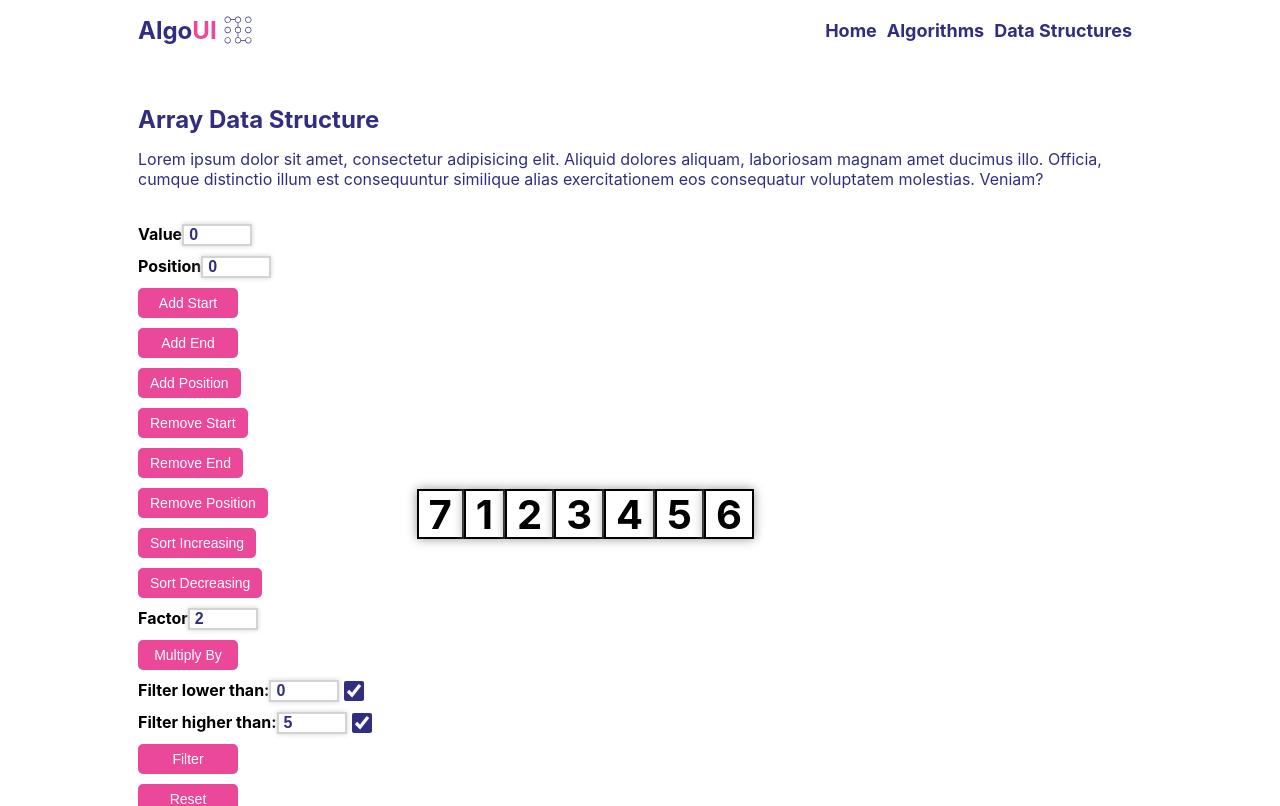
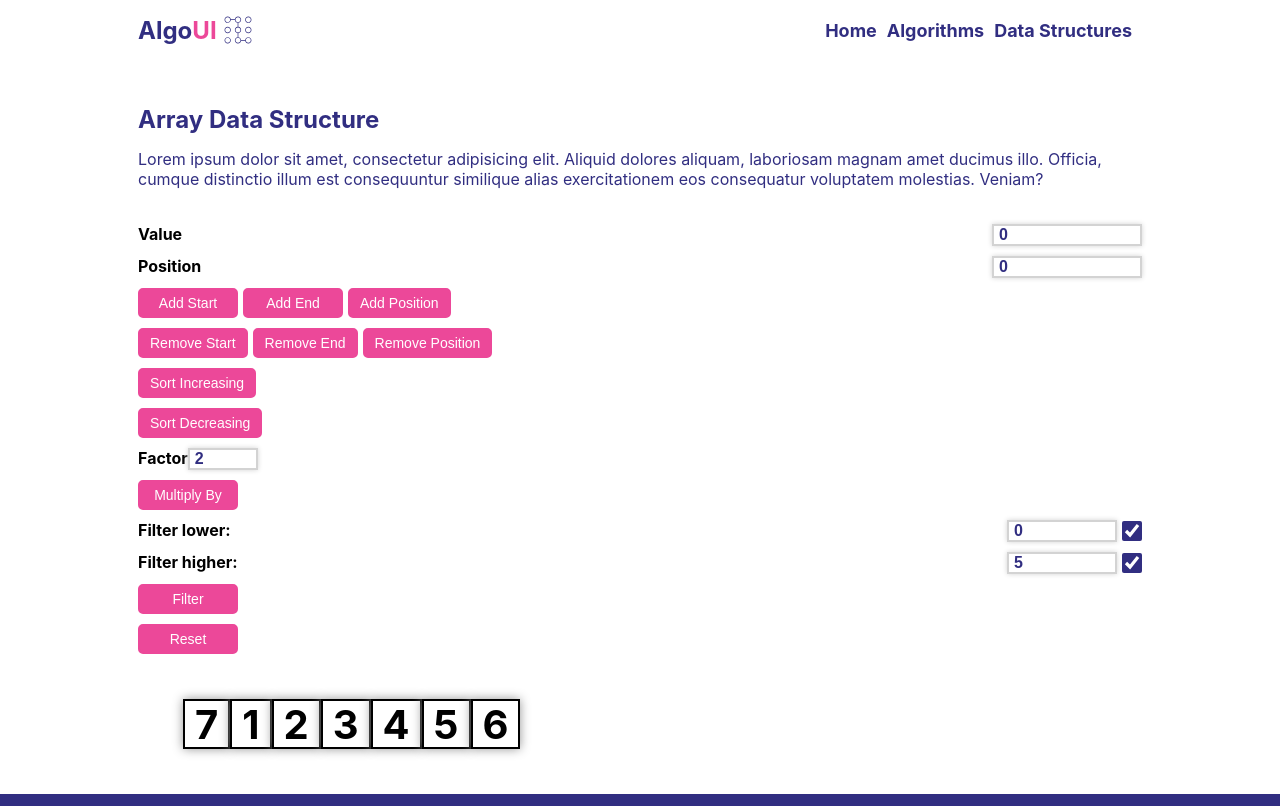
Before and after one commit to Elvissamir/Algoui, a React (Create React App) app: page /data-structures/array in a window 1280 px wide. Shown: the top 806 px of the page. Built offline with nearby package versions, Linux system fonts and the light colour scheme.

Commit message:
Add css styles for add, remove and filter Array controls

```diff
--- a/src/assets/styles/components/_section-container.scss
+++ b/src/assets/styles/components/_section-container.scss
@@ -20,6 +20,7 @@
 
     .section-action-wrapper {
         display: flex;
+        flex-direction: column;
     }
 }
 
--- a/src/assets/styles/components/dataStructures/_index.scss
+++ b/src/assets/styles/components/dataStructures/_index.scss
@@ -1 +1 @@
-@import './array-action';
+@import './array/index'
--- /dev/null
+++ b/src/assets/styles/components/dataStructures/array/_array-add-controls.scss
@@ -0,0 +1,22 @@
+.add-item-controls {
+    display: flex;
+    flex-direction: column;
+
+    .input-field {
+        justify-content: space-between;
+
+        .input-number {
+            width: 100%;
+            max-width: 150px;
+        }
+    }
+
+    .add-item-btns {
+        display: flex;
+        flex-wrap: wrap;
+
+        .action-btn {
+            margin-right: 5px;
+        }
+    }
+}
--- /dev/null
+++ b/src/assets/styles/components/dataStructures/array/_array-filter-controls.scss
@@ -0,0 +1,20 @@
+.filter-array-controls {
+    display: flex;
+    flex-direction: column;
+
+    .input-field {
+        justify-content: space-between;
+
+        .input-pack-container {
+            width: auto;
+
+            .input-number {
+                max-width: 110px;
+            }
+
+            .input-check {
+                height: 100%;
+            }
+        }
+    }
+}
--- /dev/null
+++ b/src/assets/styles/components/dataStructures/array/_array-remove-controls.scss
@@ -0,0 +1,8 @@
+.remove-item-controls {
+    display: flex;
+    flex-wrap: wrap;
+
+    .action-btn {
+        margin-right: 5px;
+    }
+}
--- /dev/null
+++ b/src/assets/styles/components/dataStructures/array/_index.scss
@@ -0,0 +1,4 @@
+@import './array-action';
+@import './array-add-controls';
+@import './array-remove-controls';
+@import './array-filter-controls';
--- a/src/components/dataStructures/array/AddItemControls.tsx
+++ b/src/components/dataStructures/array/AddItemControls.tsx
@@ -40,6 +40,7 @@ const AddItemControls = ({
                 type="number"
                 handleChange={handleInputChange}
                 error={errors['item-position']} />
+            <div className="add-item-btns">
                 <ActionBtn
                     action={handlers.handleAddToStart}
                     wrapperCssClass="add-start-btn-container"
@@ -56,6 +57,7 @@ const AddItemControls = ({
                     text="Add Position"
                     disabled={executingOperation} />
             </div>
+        </div>
     )
 }
 
--- a/src/components/dataStructures/array/FilterControls.tsx
+++ b/src/components/dataStructures/array/FilterControls.tsx
@@ -29,7 +29,7 @@ const FilterControls = ({
                     inputId="low-val"
                     inputValue={lowLimitInput}
                     inputType='number'
-                    label="Filter lower than:"
+                    label="Filter lower:"
                     checkId="low-check"
                     checkName="low-val"
                     disabled={executingOperation}
@@ -43,7 +43,7 @@ const FilterControls = ({
                     inputValue={highLimitInput}
                     inputType='number'
                     disabled={executingOperation}
-                    label="Filter higher than:"
+                    label="Filter higher:"
                     checkId="high-check"
                     checkName="high-val"
                     checked={includeHighLimit}
```
Also changed, not shown: src/assets/styles/components/dataStructures/array/_array-action.scss (renamed from src/assets/styles/components/dataStructures/_array-action.scss). Lines whose indentation alone changed are shown as unchanged.
